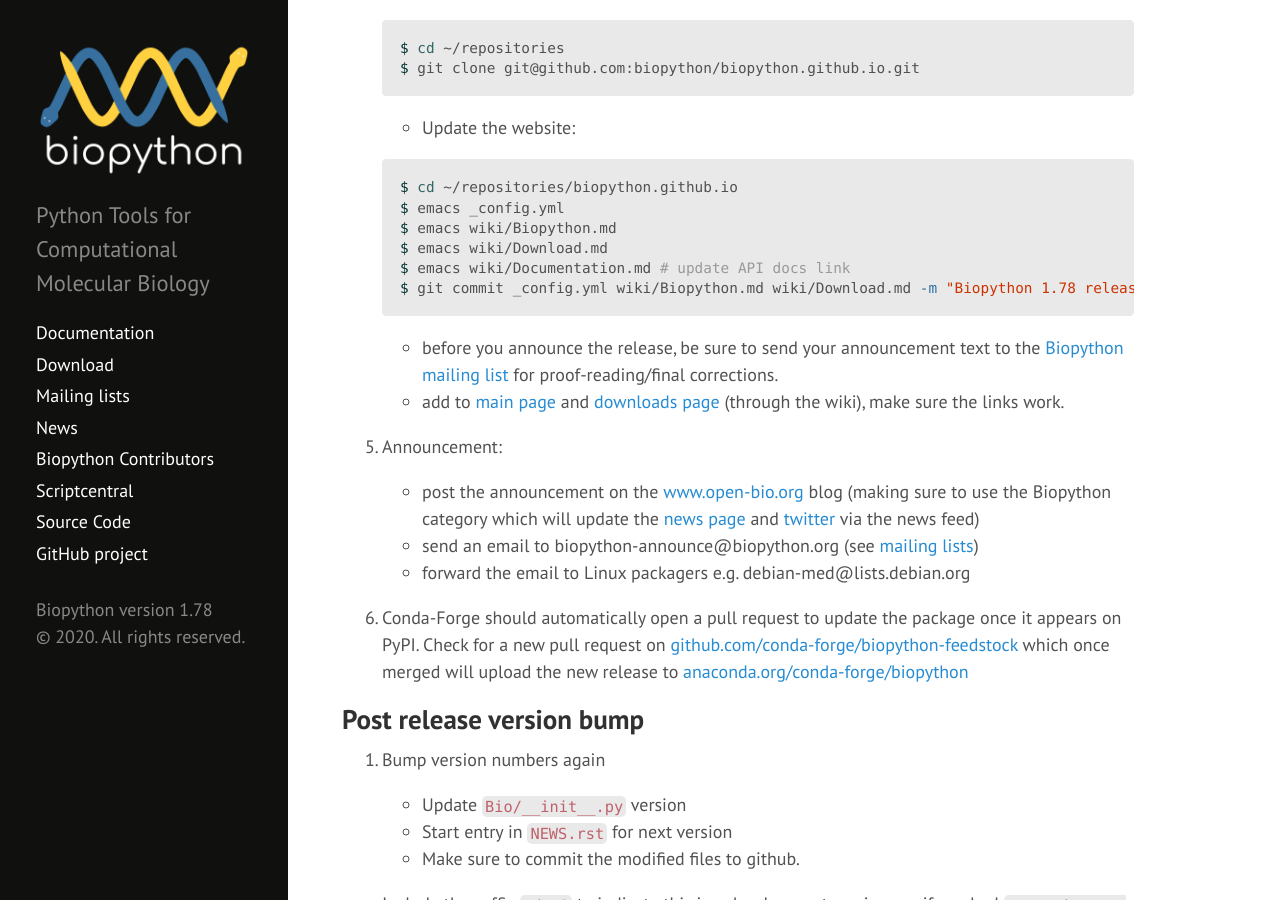
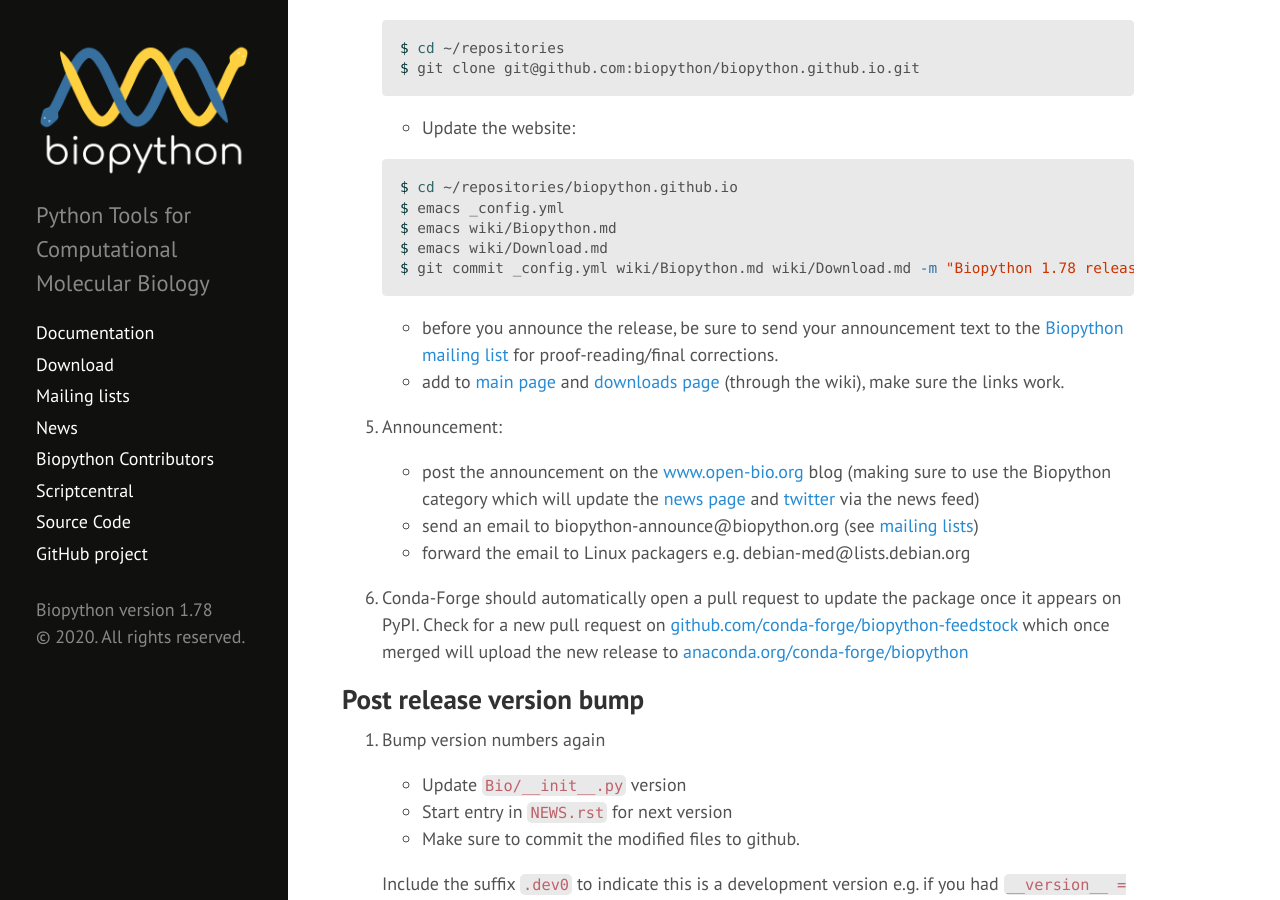
Before and after one commit to biopython/biopython.github.io, a Jekyll site: the page built from wiki/Building_a_release.md, in a window 1280 px wide and 900 px high, scrolled down 5134 px. Built offline with Jekyll 4.4.1, drawn with Linux system fonts in a browser that asks for light colours.

Commit message:
Docs now points at latest API
TODO: How and where will we update the symlink?
https://github.com/biopython/docs/blob/gh-pages/latest

````diff
--- a/wiki/Building_a_release.md
+++ b/wiki/Building_a_release.md
@@ -261,7 +261,6 @@ releases):
     $ emacs _config.yml
     $ emacs wiki/Biopython.md
     $ emacs wiki/Download.md
-    $ emacs wiki/Documentation.md # update API docs link
     $ git commit _config.yml wiki/Biopython.md wiki/Download.md -m "Biopython 1.78 released"
     ```
 
````
